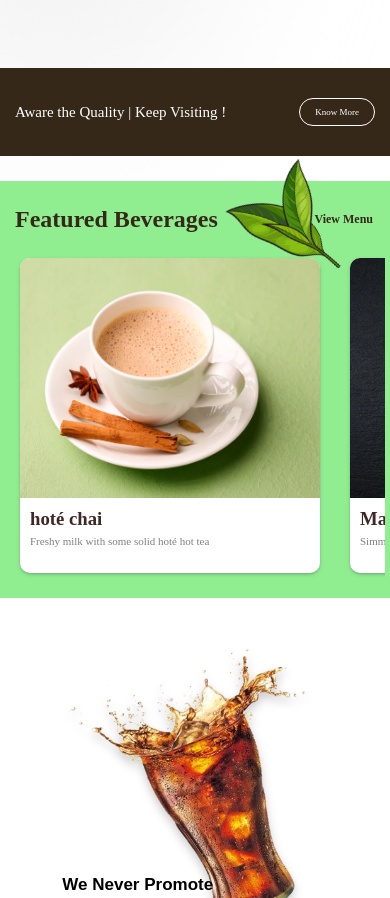
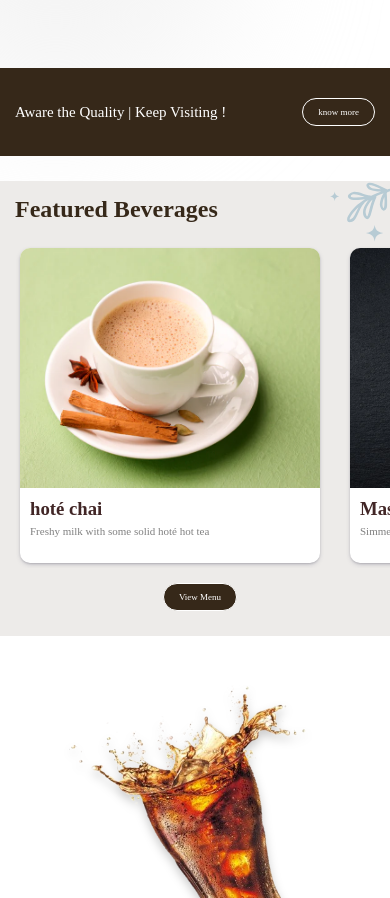
Before and after one commit to safvanms/hote, a React (Create React App) app: page / in a window 390 px wide. Shown: the part 844-1742 px from the top of the page. Built offline with nearby package versions, Linux system fonts and the light colour scheme; the HTML template or start-up script is replaced by a standard one; a web font is replaced by a local one.

Commit message:
contents added

```diff
--- a/src/App.css
+++ b/src/App.css
@@ -6,7 +6,7 @@
 
 :root {
   --textColor: #412626;
-  --bg: #e6f2f2;
+  --bg: #e7e8e8;
   --coffee: #4a2c00;
   --espresso: #362819;
 }
@@ -29,5 +29,5 @@
 }
 
 /* * {
-  scrollbar-color: transparent transparent;
+  scrollbar-color: var(--espresso) var(--bg);
 } */
--- a/src/components/About/about.css
+++ b/src/components/About/about.css
@@ -41,7 +41,7 @@
 @media (max-width: 799px) {
   .about {
     padding: 10px 0;
-    height: 100vh;
+    min-height: 90vh;
   }
 
   .about_sec {
--- a/src/components/AboutTag/AboutTag.jsx
+++ b/src/components/AboutTag/AboutTag.jsx
@@ -1,6 +1,6 @@
 import React from "react";
 import "./aboutTag.css";
-import LearnMore from "../LearnMore/LearnMore";
+import Button from "../Button/Button";
 import { useNavigate } from "react-router-dom";
 
 const AboutTag = () => {
@@ -13,7 +13,7 @@ const AboutTag = () => {
   return (
     <div className="about_tag GenFlex" onClick={handleGoAbout}>
       <p>Aware the Quality | Keep Visiting ! </p>
-      <LearnMore />
+      <Button content={'know more'} bg={'#362819'}/>
     </div>
   );
 };
--- /dev/null
+++ b/src/components/Button/Button.jsx
@@ -0,0 +1,12 @@
+import React from 'react'
+import './button.css'
+
+const LearnMore = ({content , bg}) => {
+  return (
+    <div className='learnMore GenFlex' style={{backgroundColor:bg}}>
+      {content}
+    </div>
+  )
+}
+
+export default LearnMore
--- a/src/components/Contacts/Contacts.jsx
+++ b/src/components/Contacts/Contacts.jsx
@@ -4,7 +4,7 @@ import './contacts.css'
 
 const Contacts = () => {
   return (
-    <div>
+    <div className='contacts_container GenFlex'>
       Contacts
     </div>
   )
--- a/src/components/Contacts/contacts.css
+++ b/src/components/Contacts/contacts.css
@@ -0,0 +1,3 @@
+.contacts_container{
+    min-height: 90vh;
+}
--- a/src/components/LearnMore/LearnMore.jsx
+++ /dev/null
@@ -1,12 +0,0 @@
-import React from 'react'
-import './learn_more.css'
-
-const LearnMore = () => {
-  return (
-    <div className='learnMore GenFlex' >
-      Know More
-    </div>
-  )
-}
-
-export default LearnMore
--- a/src/components/Review/review.css
+++ b/src/components/Review/review.css
@@ -1,5 +1,6 @@
 .review {
   padding: 40px 0;
+  min-height: 90vh;
 }
 
 .review_container {
--- a/src/components/T&C_Buttons/TandC.jsx
+++ b/src/components/T&C_Buttons/TandC.jsx
@@ -5,19 +5,16 @@ import { useNavigate } from "react-router-dom";
 const TandC = () => {
   const navigate = useNavigate();
 
-  const goToTandC = () => {
-    navigate("/terms-and-condition");
-  };
-
-  const goToPrivacyPolicy = () => {
-    navigate("/privacy-policy");
+  const goToThePage = (page) => {
+    navigate(`/${page}`);
   };
 
   return (
     <div>
       <div className="t_and_c GenFlex">
-        <p onClick={goToTandC}>Terms and Condition</p>
-        <p onClick={goToPrivacyPolicy}>Privacy Policy</p>
+        <p onClick={() => goToThePage("terms-and-condition")}>Terms and Conditions</p>
+        <p onClick={() => goToThePage("privacy-policy")}>Privacy</p>
+        <p onClick={() => goToThePage("contact")}>Contact </p>
       </div>
     </div>
   );
--- a/src/components/TeaCards/TeaCards.jsx
+++ b/src/components/TeaCards/TeaCards.jsx
@@ -2,7 +2,8 @@ import React from "react";
 import "./teaCard.css";
 import { products } from "../../constants";
 import { useNavigate } from "react-router-dom";
-import Leaves from '../../assets/images/leaves.png'
+import Leaves from "../../assets/images/leaves.svg";
+import Button from '../Button/Button'
 
 const TeaCards = () => {
   const navigate = useNavigate();
@@ -14,8 +15,8 @@ const TeaCards = () => {
     <div className="cards_container">
       <img src={Leaves} alt="leaves" className="leaves" />
       <div className="card_heading GenFlex">
-      <h2>Featured Beverages</h2>
-        <p onClick={handleGoToMenu}>View Menu</p>
+        <h2>Featured Beverages</h2>
+        <p className="view_menu_btn" onClick={handleGoToMenu}>View Menu</p>
       </div>
       <div className="cards GenFlex">
         {products?.map(({ id, item, image, desc }) => (
@@ -29,6 +30,9 @@ const TeaCards = () => {
           </div>
         ))}
       </div>
+      <div className="sm_view_menu_btn" onClick={handleGoToMenu}>
+        <Button content={"View Menu"} bg={"#362819"}/>
+      </div>
     </div>
   );
 };
--- a/src/components/TeaCards/teaCard.css
+++ b/src/components/TeaCards/teaCard.css
@@ -1,30 +1,34 @@
 .cards_container {
   padding: 20px 5px 20px 10px;
   margin-top: 25px;
-  background-color: lightgreen;
   position: relative;
+  background: linear-gradient(to bottom , #edebe9 , #edebe9);
 }
 
-.leaves{
-  width: 100px;
+.leaves {
+  width: 60px;
   position: absolute;
-  top: -10px;
-  right: 100px;
+  top: -8px;
+  right: 0px;
   z-index: 0;
-  transform: rotate(-30deg);
 }
 
 .card_heading {
-  padding: 5px 20px 20px 20px;
+  padding: 5px 80px 20px 20px;
   justify-content: space-between;
   color: var(--espresso);
+  cursor: pointer;
 }
 
-.card_heading p {
+.view_menu_btn {
   font-size: 12px;
   cursor: pointer;
   font-weight: 600;
   z-index: 1000;
+}
+
+.card_heading p:hover {
+  color: #0a0aad;
 }
 
 .cards {
@@ -38,6 +42,7 @@
 
 .cards::-webkit-scrollbar {
   height: 0px;
+  width: 0px;
 }
 
 .card {
@@ -94,19 +99,35 @@
   opacity: 1;
 }
 
+.sm_view_menu_btn{
+  display: none;
+}
+
 @media (max-width: 799px) {
+  .cards_container {
+    padding: 10px 0px 20px 10px;
+  }
+
   .cards {
-   gap: 30px;
+    padding: 0 10px;
+  }
+  .cards {
+    gap: 30px;
   }
   .card_heading {
     padding: 5px 12px 20px 5px;
   }
-  .leaves{
-    width: 100px;
-    position: absolute;
-    top: -10px;
-    right: 50px;
-    z-index: 0;
-    transform: rotate(-30deg);
+  .leaves {
+    width: 60px;
+  }
+  .view_menu_btn{
+    display: none;
+  }
+  .sm_view_menu_btn{
+    display: block;
+    width: max-content;
+    padding: 5px;
+    margin: 0 auto;
+    margin-top: 10px;
   }
 }
```
Also changed, not shown: src/assets/images/leaves.png (deleted), src/assets/images/leaves.svg (added), src/components/Button/button.css (renamed from src/components/LearnMore/learn_more.css).
